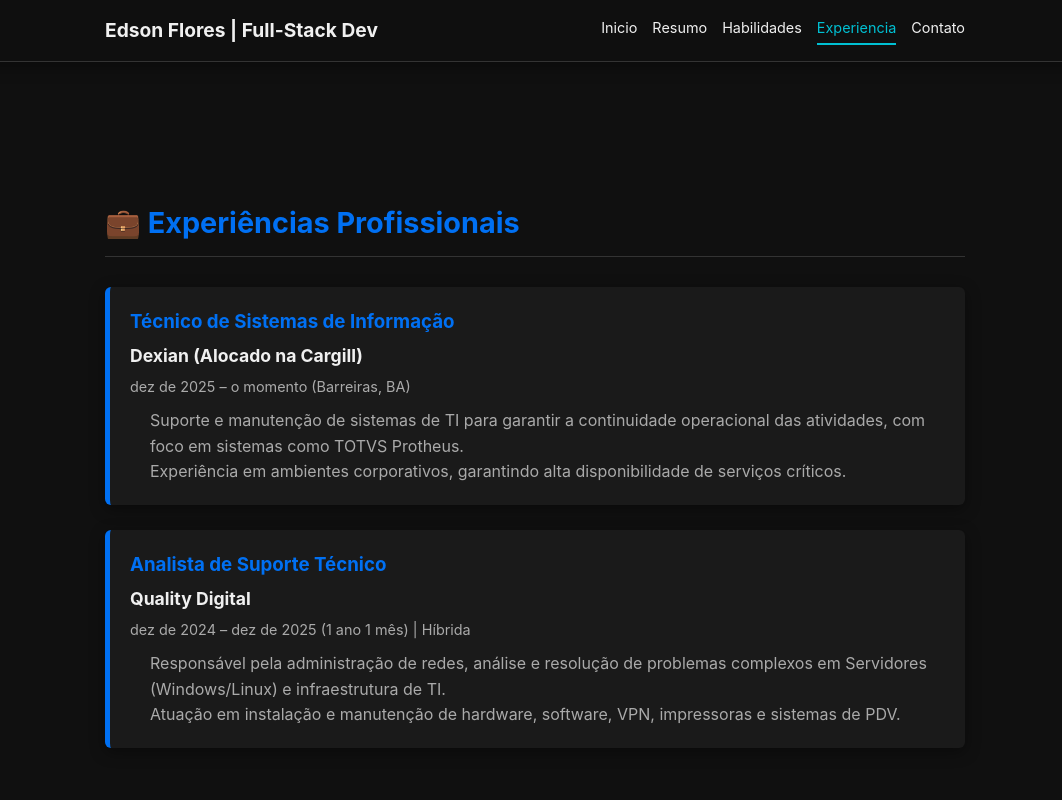
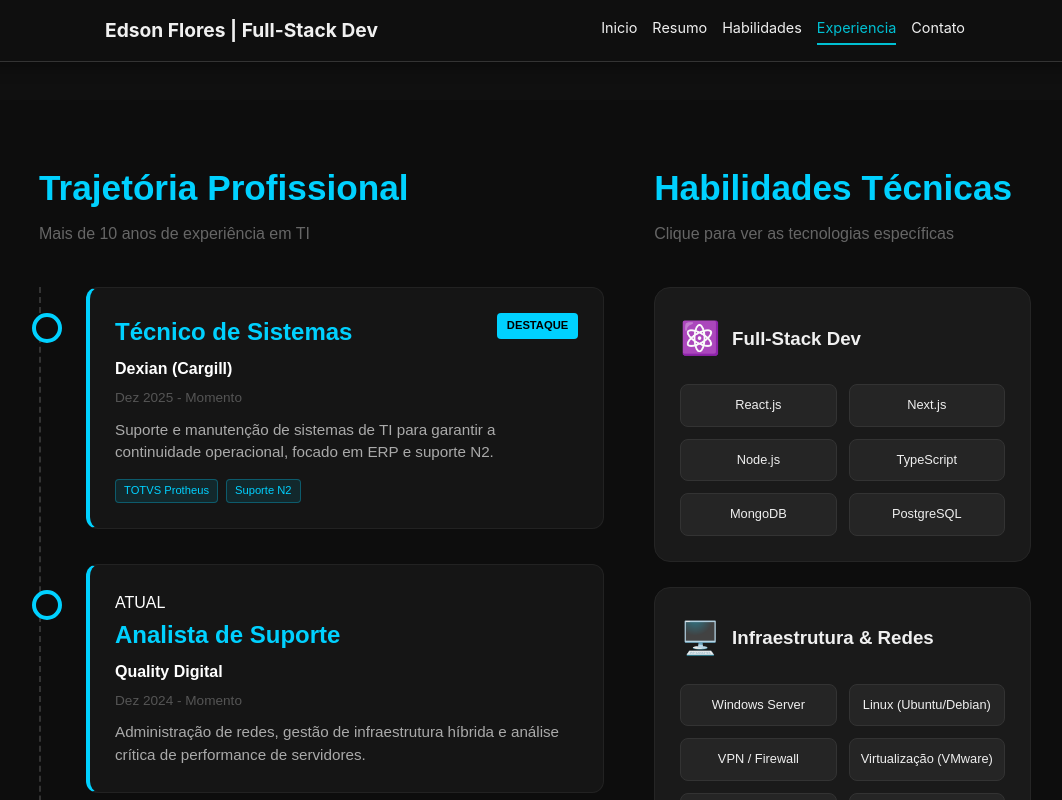
Before and after one commit to EdsonIFlores/curriculo-fullstack-frontend, a Next.js app: page /experiencia in a window 1280 px wide. Shown: the top 800 px of the page, without its empty margins (105-1167 px from the left). Built offline with nearby package versions, Linux system fonts and the light colour scheme.

Commit message:
feat: atualiza trajetoria profissional, adiciona terceira experiencia e melhora ui com timeline

```diff
--- /dev/null
+++ b/src/app/experiencia/experiencia.module.css
@@ -0,0 +1,127 @@
+.container {
+  display: grid;
+  grid-template-columns: 1.2fr 0.8fr;
+  gap: 50px;
+  padding: 60px 10%;
+  background-color: #0d0d0d;
+  min-height: 100vh;
+  color: white;
+  font-family: sans-serif;
+}
+
+/* --- TRAJETÓRIA (ESQUERDA) --- */
+.sectionTitle {
+  color: #00d1ff;
+  font-size: 2.2rem;
+  font-weight: 800;
+  margin-bottom: 5px;
+}
+
+.sectionSubtitle {
+  color: #666;
+  margin-bottom: 40px;
+}
+
+.timeline {
+  position: relative;
+  padding-left: 45px;
+  border-left: 2px dashed #333; /* A linha vertical pontilhada */
+}
+
+.expCard {
+  background: #151515;
+  border: 1px solid #222;
+  border-left: 4px solid #00d1ff;
+  border-radius: 12px;
+  padding: 25px;
+  margin-bottom: 35px;
+  position: relative;
+  transition: transform 0.2s ease;
+}
+
+/* Círculo Azul na Linha */
+.expCard::before {
+  content: "";
+  position: absolute;
+  left: -58px; /* Centraliza na linha pontilhada */
+  top: 25px;
+  width: 22px;
+  height: 22px;
+  background-color: #0d0d0d;
+  border: 4px solid #00d1ff;
+  border-radius: 50%;
+  z-index: 2;
+}
+
+.jobTitle { color: #00d1ff; font-size: 1.5rem; margin: 0; }
+.companyName { font-weight: bold; margin: 5px 0; color: #fff; }
+.dateText { color: #555; font-size: 0.85rem; }
+
+.badgeDestaque {
+  background: #00d1ff;
+  color: #000;
+  padding: 4px 10px;
+  border-radius: 4px;
+  font-size: 0.7rem;
+  font-weight: 900;
+  float: right;
+}
+
+/* --- HABILIDADES (DIREITA) --- */
+.skillCard {
+  background: #1a1a1a;
+  border: 1px solid #252525;
+  border-radius: 16px;
+  padding: 25px;
+  margin-bottom: 25px;
+}
+
+.skillHeader {
+  display: flex;
+  align-items: center;
+  gap: 12px;
+  margin-bottom: 20px;
+  color: #00d1ff;
+}
+
+.tagsGrid {
+  display: grid;
+  grid-template-columns: repeat(2, 1fr);
+  gap: 12px;
+}
+
+.tagGray {
+  background: #252525;
+  color: #efefef;
+  padding: 10px;
+  border-radius: 8px;
+  font-size: 0.8rem;
+  border: 1px solid #333;
+  text-align: center;
+}
+
+@media (max-width: 1100px) {
+  .container { grid-template-columns: 1fr; }
+  .timeline { border-left: none; padding-left: 0; }
+  .expCard::before { display: none; }
+}.miniTags {
+  display: flex;
+  gap: 8px;
+  margin-top: 15px;
+}
+
+.miniTags span {
+  font-size: 0.7rem;
+  background: rgba(0, 209, 255, 0.1);
+  color: #00d1ff;
+  padding: 2px 8px;
+  border-radius: 4px;
+  border: 1px solid rgba(0, 209, 255, 0.3);
+}
+
+.description {
+  color: #aaa;
+  font-size: 0.95rem;
+  line-height: 1.5;
+  margin-top: 10px;
+}
--- a/src/app/experiencia/page.tsx
+++ b/src/app/experiencia/page.tsx
@@ -1,40 +1,103 @@
+'use client';
+
 import React from 'react';
+import styles from './experiencia.module.css';
 
-const ExperienciaPage: React.FC = () => {
-  const metaStyle: React.CSSProperties = { margin: '5px 0', color: 'var(--text-secondary)', fontSize: '0.9em' };
+export default function ExperienciaPage() {
+  return (
+    <main className={styles.container}>
+      {/* COLUNA ESQUERDA: TRAJETÓRIA */}
+      <section>
+        <h2 className={styles.sectionTitle}>Trajetória Profissional</h2>
+        <p className={styles.sectionSubtitle}>Mais de 10 anos de experiência em TI</p>
 
-  return (
-    <div className="container-page">
-      <h2 className="section-title">
-        💼 Experiências Profissionais
-      </h2>
+        <div className={styles.timeline}>
+          {/* EXPERIÊNCIA 1 */}
+          <div className={styles.expCard}>
+            <span className={styles.badgeDestaque}>DESTAQUE</span>
+            <h3 className={styles.jobTitle}>Técnico de Sistemas</h3>
+            <p className={styles.companyName}>Dexian (Cargill)</p>
+            <p className={styles.dateText}>Dez 2025 - Momento</p>
+            <p className={styles.description}>
+              Suporte e manutenção de sistemas de TI para garantir a continuidade operacional, focado em ERP e suporte N2.
+            </p>
+            <div className={styles.miniTags}>
+              <span>TOTVS Protheus</span>
+              <span>Suporte N2</span>
+            </div>
+          </div>
 
-      {/* Cargo 1: Técnico de sistemas de informação - Dexian (Cargill) */}
-      <div className="data-card">
-        <h3>Técnico de Sistemas de Informação</h3>
-        <p style={{ margin: '5px 0', fontSize: '1.1em', fontWeight: 'bold', color: 'var(--text-light)' }}>Dexian (Alocado na Cargill)</p>
-        <p style={metaStyle}>dez de 2025 – o momento (Barreiras, BA)</p>
-        <ul style={{ paddingLeft: '20px', margin: '10px 0 0', color: 'var(--text-secondary)' }}>
-          <li>Suporte e manutenção de sistemas de TI para garantir a continuidade operacional das atividades, com foco em sistemas como TOTVS Protheus.</li>
-          <li>Experiência em ambientes corporativos, garantindo alta disponibilidade de serviços críticos.</li>
-        </ul>
-      </div>
+          {/* EXPERIÊNCIA 2 */}
+          <div className={styles.expCard}>
+            <span className={styles.badgeAtual}>ATUAL</span>
+            <h3 className={styles.jobTitle}>Analista de Suporte</h3>
+            <p className={styles.companyName}>Quality Digital</p>
+            <p className={styles.dateText}>Dez 2024 - Momento</p>
+            <p className={styles.description}>
+              Administração de redes, gestão de infraestrutura híbrida e análise crítica de performance de servidores.
+            </p>
+          </div>
 
-      {/* Cargo 2: Analista de suporte técnico - Quality Digital */}
-      <div className="data-card">
-        <h3>Analista de Suporte Técnico</h3>
-        <p style={{ margin: '5px 0', fontSize: '1.1em', fontWeight: 'bold', color: 'var(--text-light)' }}>Quality Digital</p>
-        <p style={metaStyle}>dez de 2024 – dez de 2025 (1 ano 1 mês) | Híbrida</p>
-        <ul style={{ paddingLeft: '20px', margin: '10px 0 0', color: 'var(--text-secondary)' }}>
-          <li>Responsável pela administração de redes, análise e resolução de problemas complexos em Servidores (Windows/Linux) e infraestrutura de TI.</li>
-          <li>Atuação em instalação e manutenção de hardware, software, VPN, impressoras e sistemas de PDV.</li>
-        </ul>
-      </div>
+          {/* EXPERIÊNCIA 3 (NOVA) */}
+          <div className={styles.expCard}>
+            <h3 className={styles.jobTitle}>Analista de Infraestrutura</h3>
+            <p className={styles.companyName}>Dantas - Traiene</p>
+            <p className={styles.dateText}>Jun 2024 - Abr 2025</p>
+            <p className={styles.description}>
+              Implementação de soluções de redes sem fio, troubleshooting avançado e suporte a sistemas ERP.
+            </p>
+          </div>
+        </div>
+      </section>
 
-      {/* Cole o restante das suas experiências aqui */}
+      {/* COLUNA DIREITA: HABILIDADES */}
+      <section>
+        <h2 className={styles.sectionTitle}>Habilidades Técnicas</h2>
+        <p className={styles.sectionSubtitle}>Clique para ver as tecnologias específicas</p>
 
-    </div>
+        <div className={styles.skillCard}>
+          <div className={styles.skillHeader}>
+            <span style={{fontSize: '2rem'}}>⚛️</span>
+            <h3>Full-Stack Dev</h3>
+          </div>
+          <div className={styles.tagsGrid}>
+            <div className={styles.tagGray}>React.js</div>
+            <div className={styles.tagGray}>Next.js</div>
+            <div className={styles.tagGray}>Node.js</div>
+            <div className={styles.tagGray}>TypeScript</div>
+            <div className={styles.tagGray}>MongoDB</div>
+            <div className={styles.tagGray}>PostgreSQL</div>
+          </div>
+        </div>
+
+        <div className={styles.skillCard}>
+          <div className={styles.skillHeader}>
+            <span style={{fontSize: '2rem'}}>🖥️</span>
+            <h3>Infraestrutura & Redes</h3>
+          </div>
+          <div className={styles.tagsGrid}>
+            <div className={styles.tagGray}>Windows Server</div>
+            <div className={styles.tagGray}>Linux (Ubuntu/Debian)</div>
+            <div className={styles.tagGray}>VPN / Firewall</div>
+            <div className={styles.tagGray}>Virtualização (VMware)</div>
+            <div className={styles.tagGray}>Active Directory</div>
+            <div className={styles.tagGray}>Redes Estruturadas</div>
+          </div>
+        </div>
+
+        <div className={styles.skillCard}>
+          <div className={styles.skillHeader}>
+            <span style={{fontSize: '2rem'}}>🛡️</span>
+            <h3>Segurança & Tools</h3>
+          </div>
+          <div className={styles.tagsGrid}>
+            <div className={styles.tagGray}>TOTVS Protheus</div>
+            <div className={styles.tagGray}>Gestão de TI</div>
+            <div className={styles.tagGray}>Backup & Recovery</div>
+            <div className={styles.tagGray}>Monitoramento</div>
+          </div>
+        </div>
+      </section>
+    </main>
   );
-};
-
-export default ExperienciaPage;
+}
```
